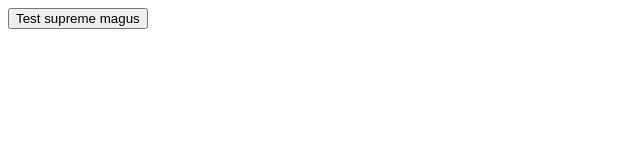
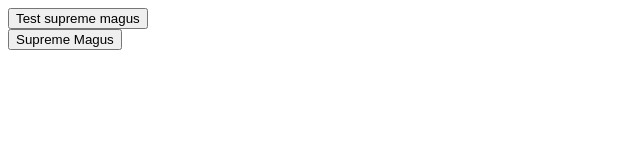
Before and after one commit to Chargou/NovelStock, a plain HTML site: page index.html in a window 1280 px wide. Shown: the whole page, without its empty margins (0-640 px from the left). Drawn offline with Linux system fonts and the light colour scheme.

Commit message:
Update index.html

```diff
--- a/index.html
+++ b/index.html
@@ -1 +1,4 @@
 <button href="https://chargou.github.io/NovelStock/SM.html">Test supreme magus</button>
+<form action="https://chargou.github.io/NovelStock/SM.html">
+    <input type="submit" value="Supreme Magus" />
+</form>
```
